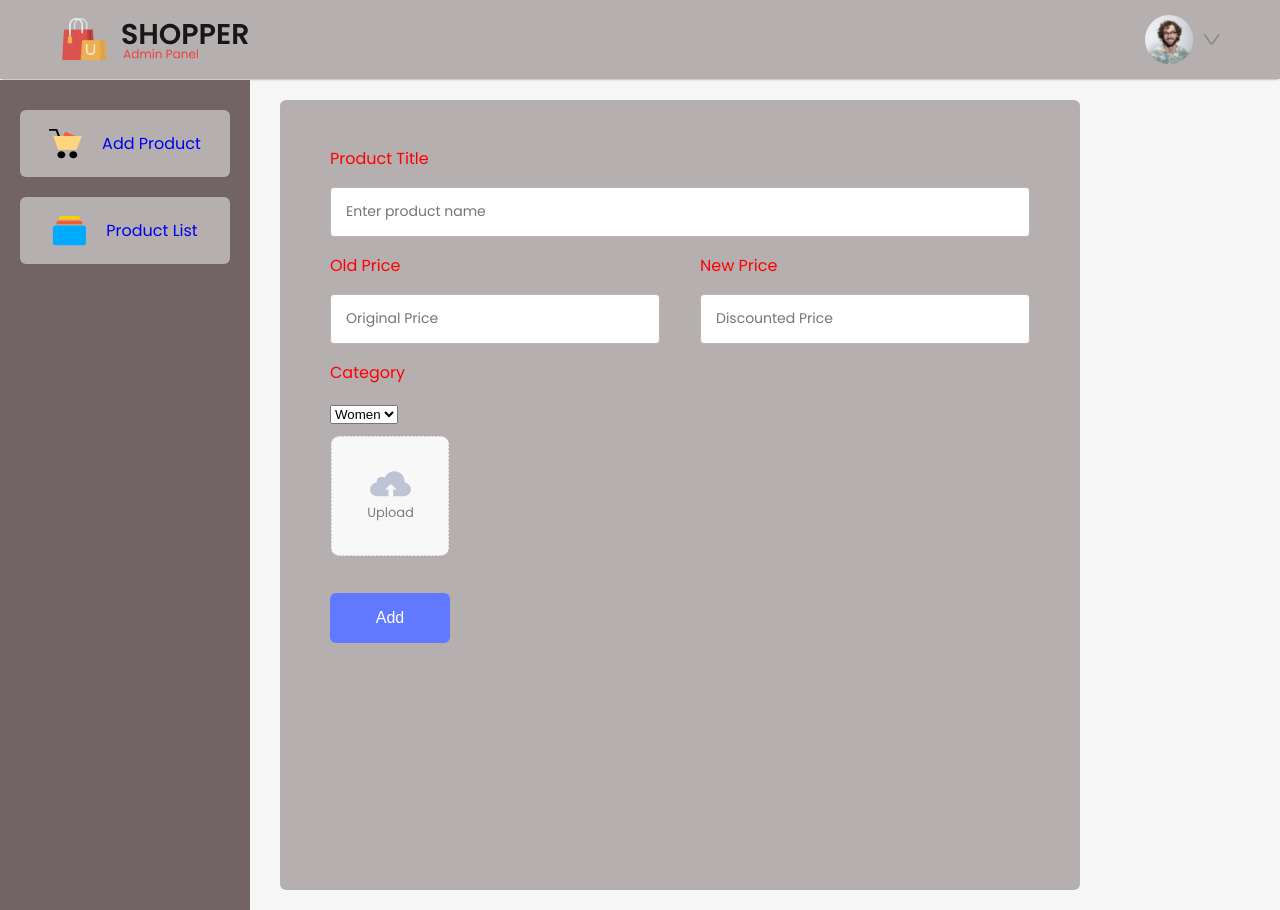
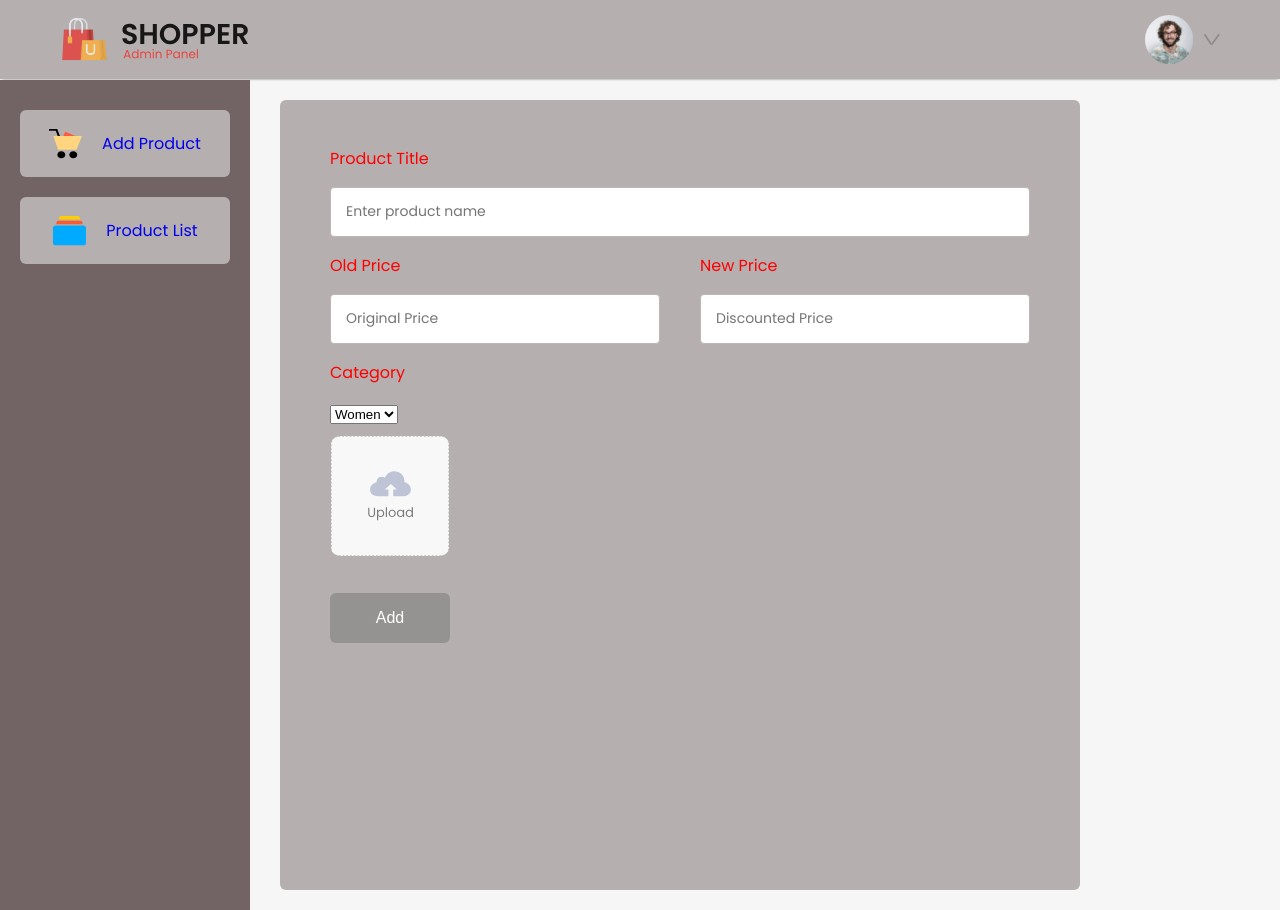
Before and after one commit to ohmgaud116/Ecommerce1, a React (Vite) app in the folder Admin/myreact-app/: page /addproduct in a window 1280 px wide. Built offline with nearby package versions, Linux system fonts and the light colour scheme.

Commit message:
Update Addproduct.css

```diff
--- a/Admin/myreact-app/src/Components/Addproduct/Addproduct.css
+++ b/Admin/myreact-app/src/Components/Addproduct/Addproduct.css
@@ -52,7 +52,7 @@
   width: 120px;
   height: 50px;
   border-radius: 6px;
-  background: #6079ff;
+  background:#7b7b7b8d;
   border: none;
   cursor: pointer;
   color: white;
```
